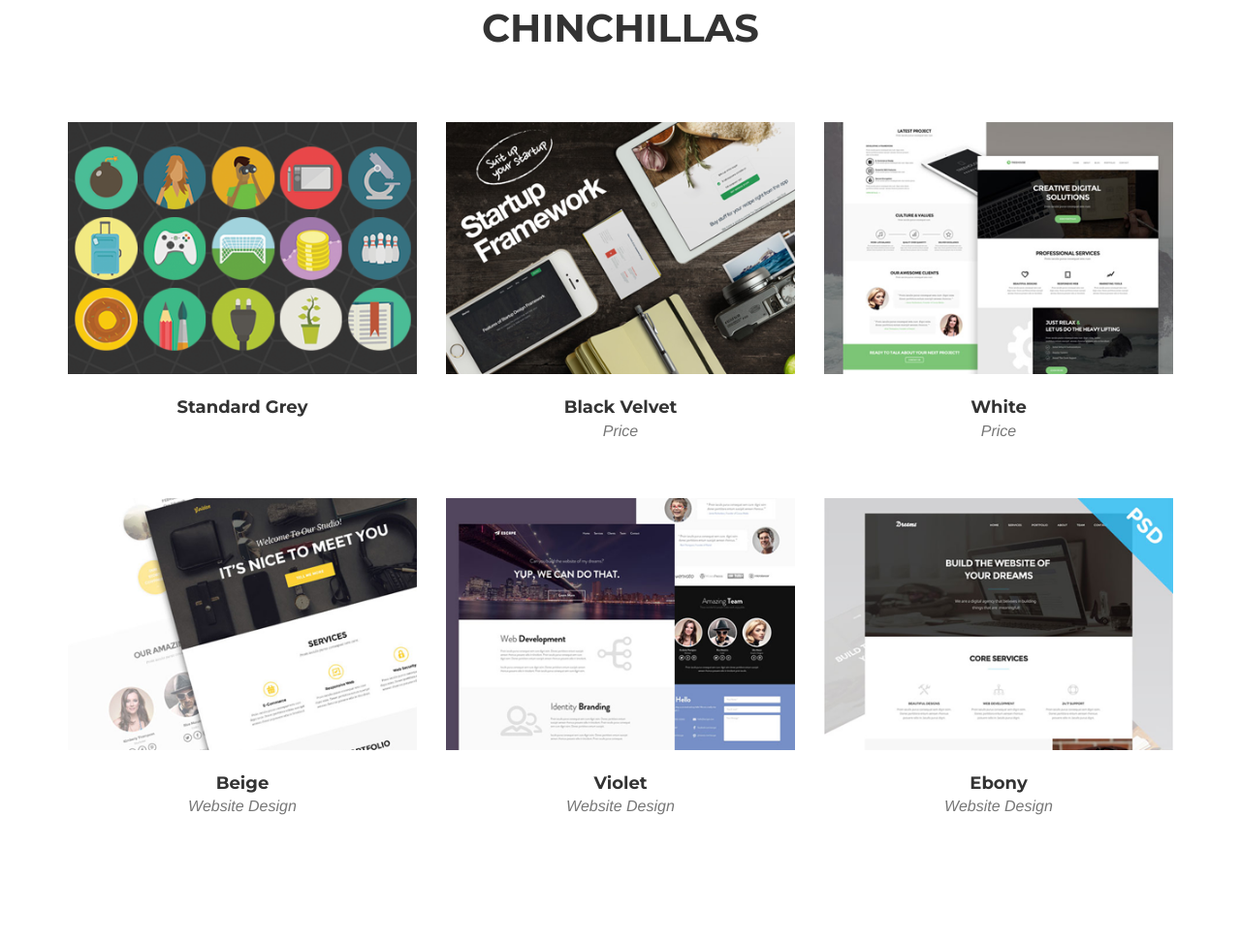
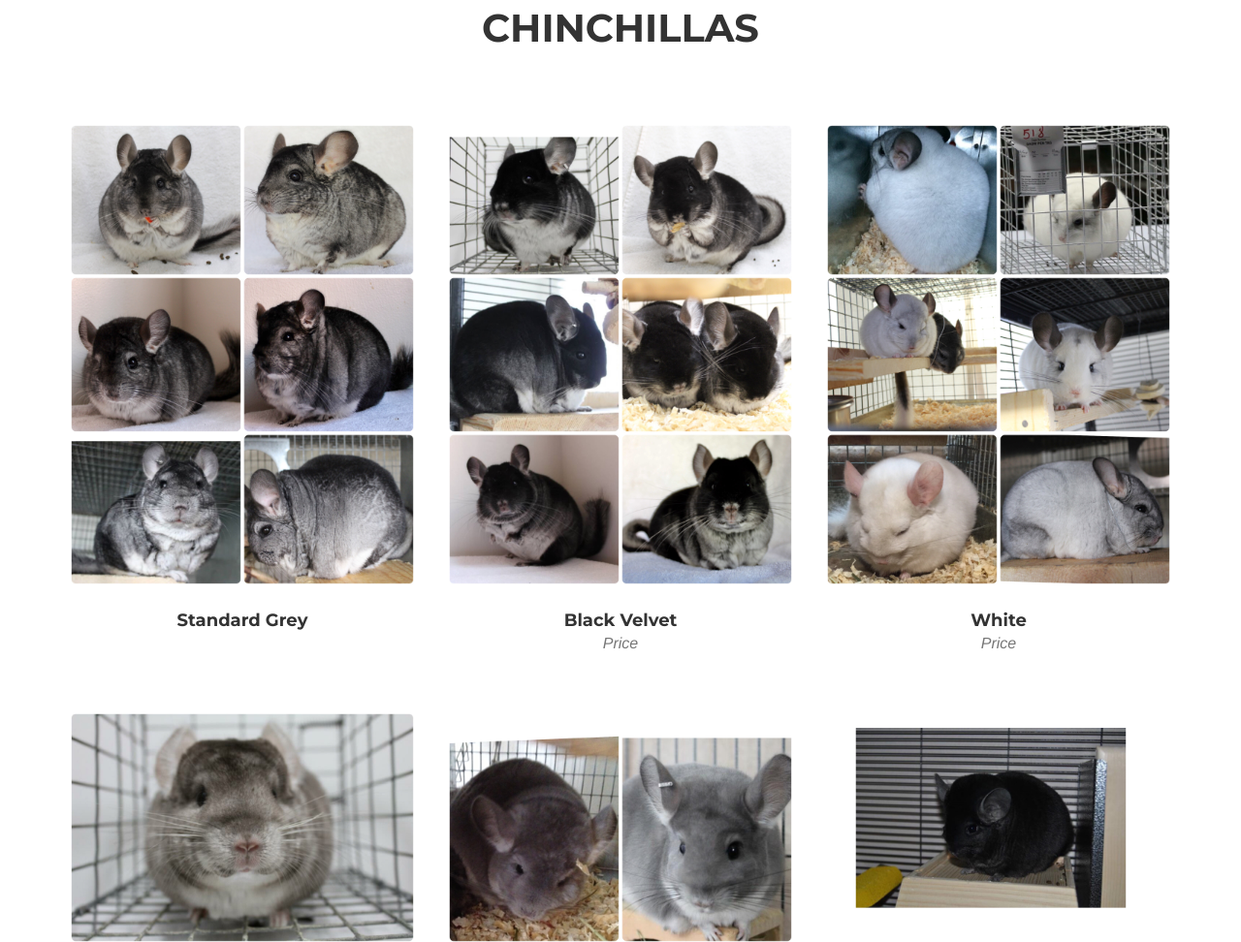
Before and after one commit to jcrwchinchillas/jcrwchinchillas.github.io, a website: page index.html in a window 1280 px wide. Shown: the part 3860-4832 px from the top of the page at 97% size. Drawn offline with nearby package versions, Linux system fonts and the light colour scheme; a web font is replaced by a local one.

Commit message:
upload chin pics

```diff
--- a/index.html
+++ b/index.html
@@ -318,7 +318,7 @@
                                 <i class="fa fa-plus fa-3x"></i>
                             </div>
                         </div>
-                        <img src="img/portfolio/roundicons.png" class="img-responsive" alt="">
+                        <img src="img/portfolio/standardgrey2.jpg" class="img-responsive" alt="">
                     </a>
                     <div class="portfolio-caption">
                         <h4>Standard Grey</h4>
@@ -332,7 +332,7 @@
                                 <i class="fa fa-plus fa-3x"></i>
                             </div>
                         </div>
-                        <img src="img/portfolio/startup-framework.png" class="img-responsive" alt="">
+                        <img src="img/portfolio/blackvelvet1.jpg" class="img-responsive" alt="">
                     </a>
                     <div class="portfolio-caption">
                         <h4>Black Velvet</h4>
@@ -346,7 +346,7 @@
                                 <i class="fa fa-plus fa-3x"></i>
                             </div>
                         </div>
-                        <img src="img/portfolio/treehouse.png" class="img-responsive" alt="">
+                        <img src="img/portfolio/white1.jpg" class="img-responsive" alt="">
                     </a>
                     <div class="portfolio-caption">
                         <h4>White</h4>
@@ -360,7 +360,7 @@
                                 <i class="fa fa-plus fa-3x"></i>
                             </div>
                         </div>
-                        <img src="img/portfolio/golden.png" class="img-responsive" alt="">
+                        <img src="img/portfolio/beige1.jpg" class="img-responsive" alt="">
                     </a>
                     <div class="portfolio-caption">
                         <h4>Beige</h4>
@@ -374,7 +374,7 @@
                                 <i class="fa fa-plus fa-3x"></i>
                             </div>
                         </div>
-                        <img src="img/portfolio/escape.png" class="img-responsive" alt="">
+                        <img src="img/portfolio/violet1.jpg" class="img-responsive" alt="">
                     </a>
                     <div class="portfolio-caption">
                         <h4>Violet</h4>
@@ -388,7 +388,7 @@
                                 <i class="fa fa-plus fa-3x"></i>
                             </div>
                         </div>
-                        <img src="img/portfolio/dreams.png" class="img-responsive" alt="">
+                        <img src="img/portfolio/ebony1.jpg" class="img-responsive" alt="">
                     </a>
                     <div class="portfolio-caption">
                         <h4>Ebony</h4>
@@ -539,7 +539,7 @@
                                 <!-- Project Details Go Here -->
                                 <h2>Standard Grey</h2>
                                 <p class="item-intro text-muted">Lorem ipsum dolor sit amet consectetur.</p>
-                                <img class="img-responsive img-centered" src="img/portfolio/roundicons-free.png" alt="">
+                                <img class="img-responsive img-centered" src="img/portfolio/standardgrey1.jpg" alt="">
                                 <p>Use this area to describe your project. Lorem ipsum dolor sit amet, consectetur adipisicing elit. Est blanditiis dolorem culpa incidunt minus dignissimos deserunt repellat aperiam quasi sunt officia expedita beatae cupiditate, maiores repudiandae, nostrum, reiciendis facere nemo!</p>
                                 <p>
                                     <strong>Want these icons in this portfolio item sample?</strong>You can download 60 of them for free, courtesy of <a href="https://getdpd.com/cart/hoplink/18076?referrer=bvbo4kax5k8ogc">RoundIcons.com</a>, or you can purchase the 1500 icon set <a href="https://getdpd.com/cart/hoplink/18076?referrer=bvbo4kax5k8ogc">here</a>.</p>
@@ -573,7 +573,7 @@
                             <div class="modal-body">
                                 <h2>Black Velvet</h2>
                                 <p class="item-intro text-muted">Lorem ipsum dolor sit amet consectetur.</p>
-                                <img class="img-responsive img-centered" src="img/portfolio/startup-framework-preview.png" alt="">
+                                <img class="img-responsive img-centered" src="img/portfolio/blackvelvet1.jpg" alt="">
                                 <p><a href="http://designmodo.com/startup/?u=787">Startup Framework</a> is a website builder for professionals. Startup Framework contains components and complex blocks (PSD+HTML Bootstrap themes and templates) which can easily be integrated into almost any design. All of these components are made in the same style, and can easily be integrated into projects, allowing you to create hundreds of solutions for your future projects.</p>
                                 <p>You can preview Startup Framework <a href="http://designmodo.com/startup/?u=787">here</a>.</p>
                                 <button type="button" class="btn btn-primary" data-dismiss="modal"><i class="fa fa-times"></i> Close</button>
@@ -602,7 +602,7 @@
                                 <!-- Project Details Go Here -->
                                 <h2>White</h2>
                                 <p class="item-intro text-muted">Lorem ipsum dolor sit amet consectetur.</p>
-                                <img class="img-responsive img-centered" src="img/portfolio/treehouse-preview.png" alt="">
+                                <img class="img-responsive img-centered" src="img/portfolio/white1.jpg" alt="">
                                 <p>Treehouse is a free PSD web template built by <a href="https://www.behance.net/MathavanJaya">Mathavan Jaya</a>. This is bright and spacious design perfect for people or startup companies looking to showcase their apps or other projects.</p>
                                 <p>You can download the PSD template in this portfolio sample item at <a href="http://freebiesxpress.com/gallery/treehouse-free-psd-web-template/">FreebiesXpress.com</a>.</p>
                                 <button type="button" class="btn btn-primary" data-dismiss="modal"><i class="fa fa-times"></i> Close</button>
@@ -631,7 +631,7 @@
                                 <!-- Project Details Go Here -->
                                 <h2>Beige</h2>
                                 <p class="item-intro text-muted">Lorem ipsum dolor sit amet consectetur.</p>
-                                <img class="img-responsive img-centered" src="img/portfolio/golden-preview.png" alt="">
+                                <img class="img-responsive img-centered" src="img/portfolio/beige1.jpg" alt="">
                                 <p>Start Bootstrap's Agency theme is based on Golden, a free PSD website template built by <a href="https://www.behance.net/MathavanJaya">Mathavan Jaya</a>. Golden is a modern and clean one page web template that was made exclusively for Best PSD Freebies. This template has a great portfolio, timeline, and meet your team sections that can be easily modified to fit your needs.</p>
                                 <p>You can download the PSD template in this portfolio sample item at <a href="http://freebiesxpress.com/gallery/golden-free-one-page-web-template/">FreebiesXpress.com</a>.</p>
                                 <button type="button" class="btn btn-primary" data-dismiss="modal"><i class="fa fa-times"></i> Close</button>
@@ -660,7 +660,7 @@
                                 <!-- Project Details Go Here -->
                                 <h2>Violet</h2>
                                 <p class="item-intro text-muted">Lorem ipsum dolor sit amet consectetur.</p>
-                                <img class="img-responsive img-centered" src="img/portfolio/escape-preview.png" alt="">
+                                <img class="img-responsive img-centered" src="img/portfolio/violet1.jpg" alt="">
                                 <p>Escape is a free PSD web template built by <a href="https://www.behance.net/MathavanJaya">Mathavan Jaya</a>. Escape is a one page web template that was designed with agencies in mind. This template is ideal for those looking for a simple one page solution to describe your business and offer your services.</p>
                                 <p>You can download the PSD template in this portfolio sample item at <a href="http://freebiesxpress.com/gallery/escape-one-page-psd-web-template/">FreebiesXpress.com</a>.</p>
                                 <button type="button" class="btn btn-primary" data-dismiss="modal"><i class="fa fa-times"></i> Close</button>
@@ -689,7 +689,7 @@
                                 <!-- Project Details Go Here -->
                                 <h2>Ebony</h2>
                                 <p class="item-intro text-muted">Lorem ipsum dolor sit amet consectetur.</p>
-                                <img class="img-responsive img-centered" src="img/portfolio/dreams-preview.png" alt="">
+                                <img class="img-responsive img-centered" src="img/portfolio/ebony1.jpg" alt="">
                                 <p>Dreams is a free PSD web template built by <a href="https://www.behance.net/MathavanJaya">Mathavan Jaya</a>. Dreams is a modern one page web template designed for almost any purpose. It’s a beautiful template that’s designed with the Bootstrap framework in mind.</p>
                                 <p>You can download the PSD template in this portfolio sample item at <a href="http://freebiesxpress.com/gallery/dreams-free-one-page-web-template/">FreebiesXpress.com</a>.</p>
                                 <button type="button" class="btn btn-primary" data-dismiss="modal"><i class="fa fa-times"></i> Close</button>
```
Also changed, not shown: img/portfolio/beige1.jpg (added), img/portfolio/blackvelvet1.jpg (added), img/portfolio/ebony1.jpg (added), img/portfolio/roundicons-free.png (deleted), img/portfolio/roundicons.png (deleted), img/portfolio/standardgrey1.jpg (added), img/portfolio/standardgrey2.jpg (added), img/portfolio/startup-framework-preview.png (deleted), img/portfolio/startup-framework.png (deleted), img/portfolio/violet1.jpg (added), img/portfolio/white1.jpg (added).
